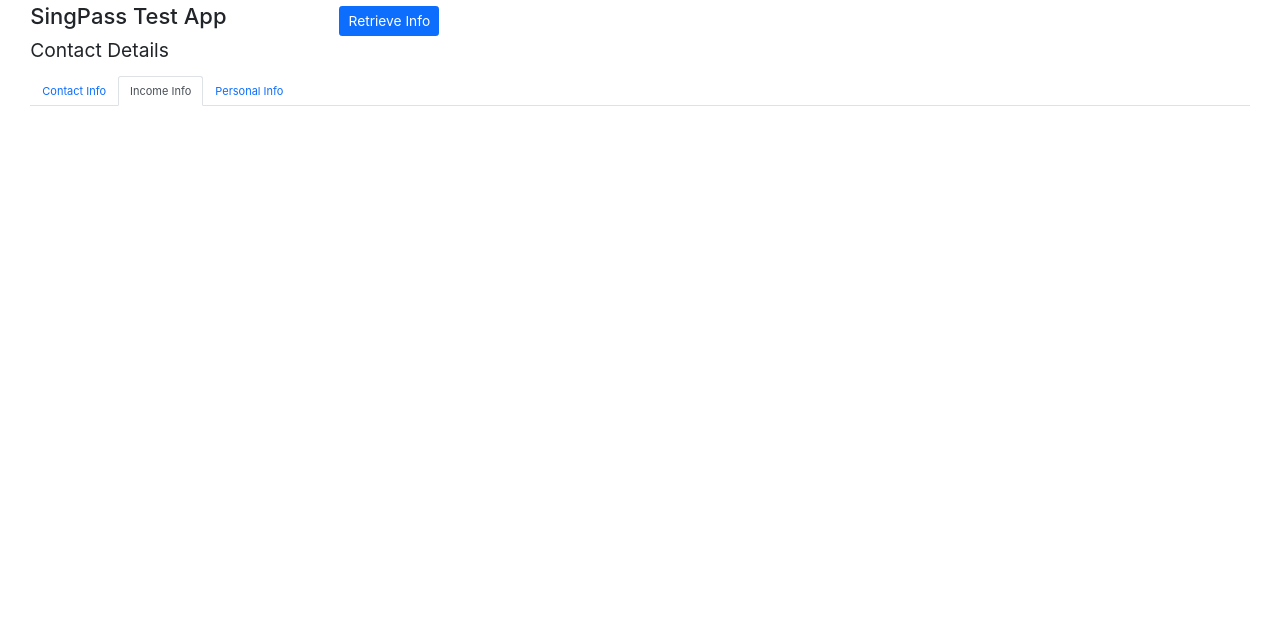
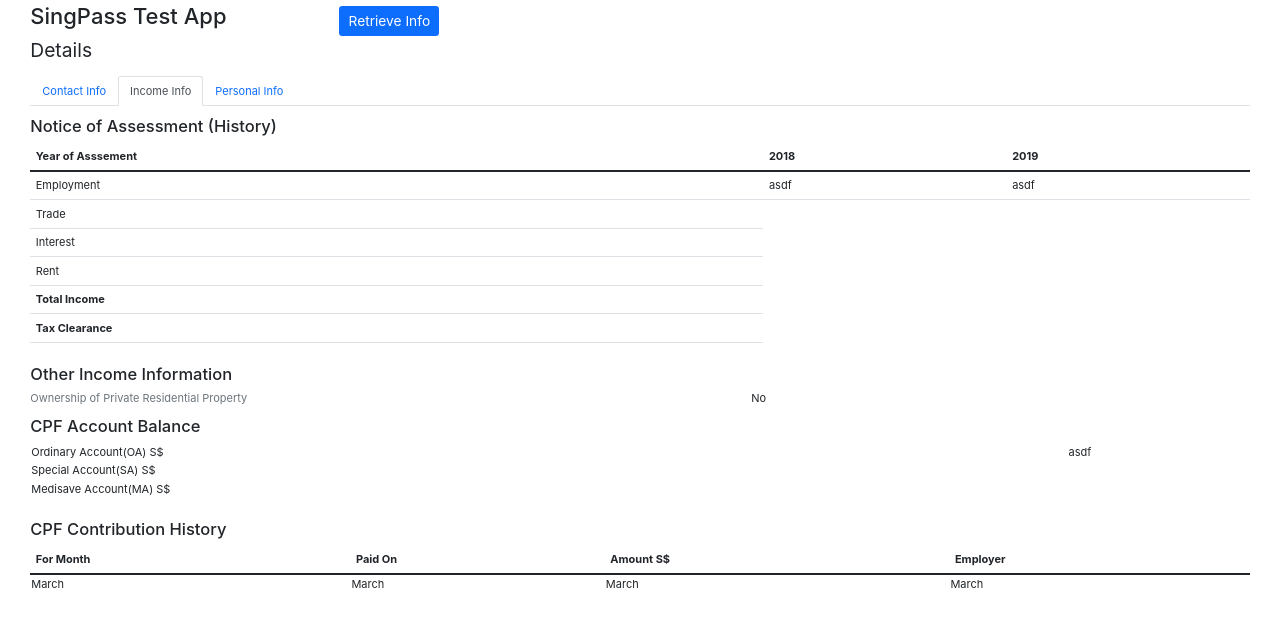
Before and after one commit to drawabc/SingPass-Test-App, a Next.js app in the folder react/: page / in a window 1280 px wide. Both pictures are taken after a click on the link "Income Info". Shown: the top 626 px of the page. Built offline with nearby package versions, Linux system fonts and the light colour scheme.

Commit message:
add component income

```diff
--- a/react/components/Dashboard.jsx
+++ b/react/components/Dashboard.jsx
@@ -3,6 +3,7 @@
 import Personal from "../components/forms/Personal";
 import Contact from "../components/forms/Contact";
 import { useRouter } from "next/router";
+import Income from "../components/forms/Income";
 
 const Dashboard = () => {
   const [tabs, setTabs] = useState(1);
@@ -62,7 +63,7 @@
       </div>
       <div className="row">
         <div className="col-lg">
-          <p className="fs-3">Contact Details</p>
+          <p className="fs-3">Details</p>
         </div>
       </div>
       <div className="row">
@@ -95,6 +96,8 @@
           </ul>
           {tabs == 1 ? (
             <Contact register={contact.register} />
+          ) : tabs == 2 ? (
+            <Income />
           ) : tabs == 3 ? (
             <Personal register={personal.register} />
           ) : (
--- /dev/null
+++ b/react/components/forms/Income.jsx
@@ -0,0 +1,98 @@
+const Income = (props) => {
+  const income = props.income;
+  return (
+    <div>
+      <div className="row mt-3">
+        <div className="h4">Notice of Assessment (History)</div>
+      </div>
+      <div className="row">
+        <div className="col-12">
+          <table className="table">
+            <thead>
+              <tr>
+                <th>Year of Asssement</th>
+                <th>2018</th>
+                <th>2019</th>
+              </tr>
+            </thead>
+            <tbody>
+              <tr>
+                <td>Employment</td>
+                <td>asdf</td>
+                <td>asdf</td>
+              </tr>
+              <tr>
+                <td>Trade</td>
+              </tr>
+              <tr>
+                <td>Interest</td>
+              </tr>
+              <tr>
+                <td>Rent</td>
+              </tr>
+              <tr>
+                <th>Total Income</th>
+              </tr>
+              <tr>
+                <th>Tax Clearance</th>
+              </tr>
+            </tbody>
+          </table>
+        </div>
+      </div>
+      <div className="row mt-3">
+        <div className="h4">Other Income Information</div>
+      </div>
+      <div className="row">
+        <div className="col-7 text-secondary">
+          Ownership of Private Residential Property
+        </div>
+        <div className="col-3">No</div>
+      </div>
+      <div className="row mt-3">
+        <div className="h4">CPF Account Balance</div>
+      </div>
+      <div className="row">
+        <div className="col-12">
+          <table className="table table-borderless">
+            <tr>
+              <td>Ordinary Account(OA) S$</td>
+              <td>asdf</td>
+            </tr>
+            <tr>
+              <td>Special Account(SA) S$</td>
+            </tr>
+            <tr>
+              <td>Medisave Account(MA) S$</td>
+            </tr>
+          </table>
+        </div>
+      </div>
+      <div className="row mt-3">
+        <div className="h4">CPF Contribution History</div>
+      </div>
+      <div className="row">
+        <div className="col-12">
+          <table className="table">
+            <thead>
+              <tr>
+                <th>For Month</th>
+                <th>Paid On</th>
+                <th>Amount S$</th>
+                <th>Employer</th>
+              </tr>
+            </thead>
+            <tr>
+              <td>March</td>
+              <td>March</td>
+              <td>March</td>
+              <td>March</td>
+            </tr>
+          </table>
+        </div>
+      </div>
+    </div>
+  );
+};
+
+export default Income;
```
